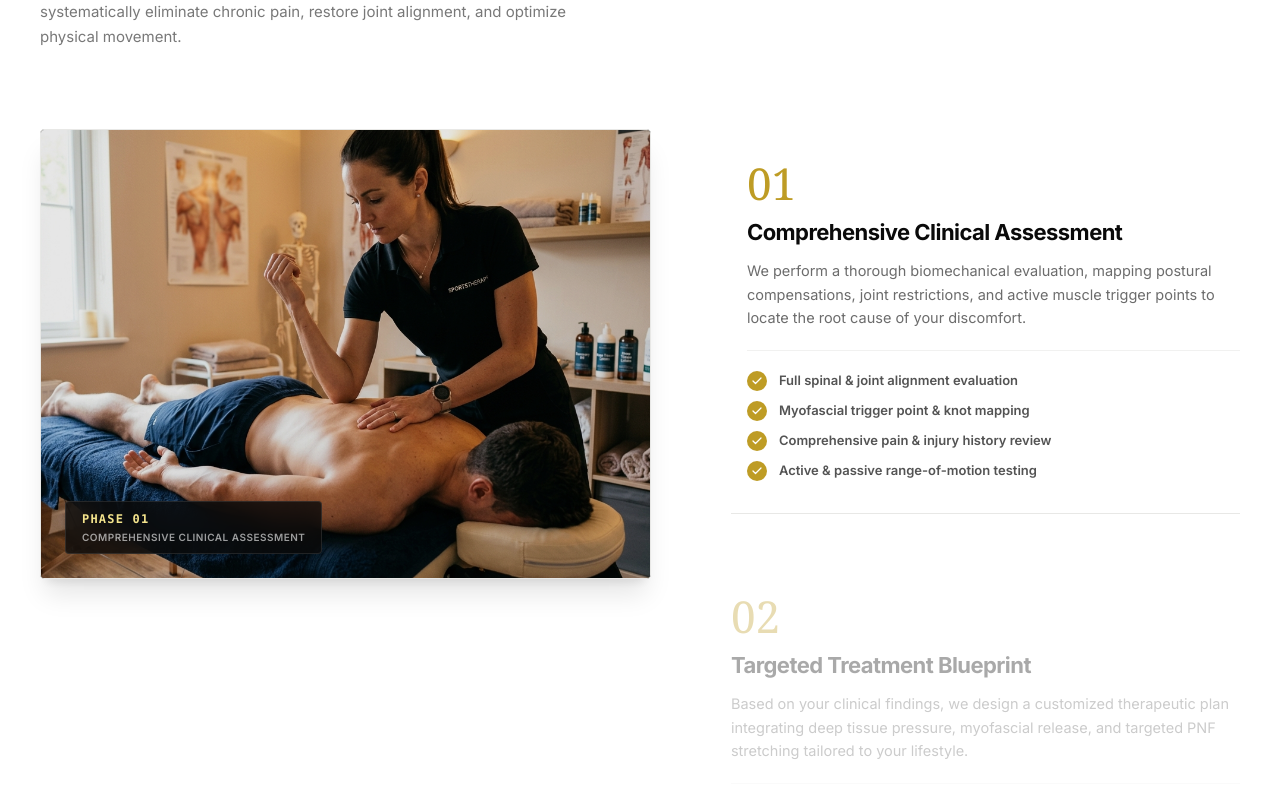
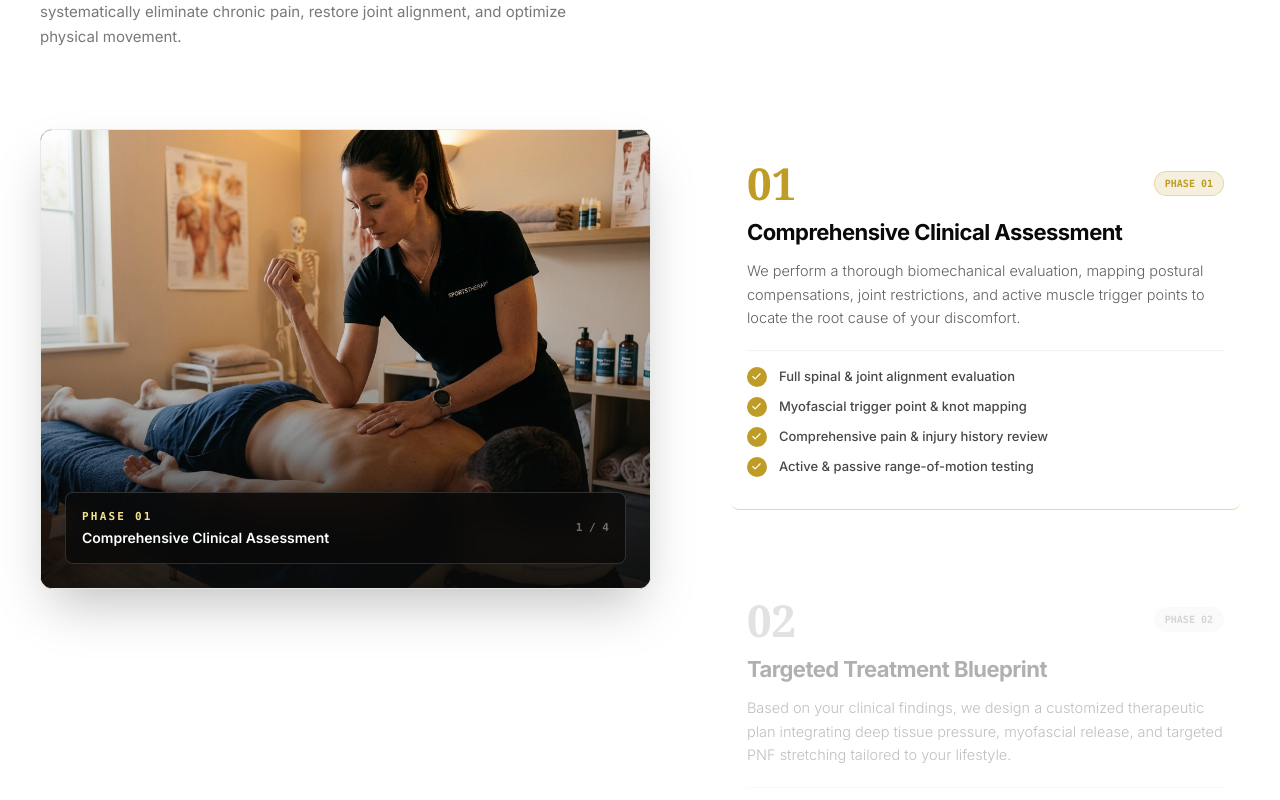
Before and after one commit to mohsindesigns/410-Muscle-Theraphy, a Next.js app: page / in a window 1280 px wide. Shown: the part 3560-4360 px from the top of the page. Built offline with nearby package versions, Linux system fonts and the light colour scheme; a web font is replaced by a local one.

Commit message:
real changes

```diff
--- a/src/components/sections/HowItWorksSection.jsx
+++ b/src/components/sections/HowItWorksSection.jsx
@@ -1,5 +1,5 @@
 'use client';
-import { useState } from 'react';
+import { useState, useEffect } from 'react';
 import Image from 'next/image';
 import data from '@/lib/data.json';
 import { Check } from 'lucide-react';
@@ -14,8 +14,42 @@ const stepImages = [
 
 export default function HowItWorksSection() {
   const [activeIdx, setActiveIdx] = useState(0);
+  const { label, title, description, items } = data.process;
 
-  const { label, title, description, items } = data.process;
+  // Scroll-based sync: finds the step whose center is closest to 40% from the top of the viewport
+  useEffect(() => {
+    const handleScroll = () => {
+      const focalPoint = window.innerHeight * 0.4; // 40% down from top
+      const steps = document.querySelectorAll('.process-step-item');
+      let bestIdx = 0;
+      let bestDist = Infinity;
+
+      steps.forEach((el, idx) => {
+        const rect = el.getBoundingClientRect();
+        const elCenter = rect.top + rect.height / 2;
+        const dist = Math.abs(elCenter - focalPoint);
+        if (dist < bestDist) {
+          bestDist = dist;
+          bestIdx = idx;
+        }
+      });
+
+      setActiveIdx(bestIdx);
+    };
+
+    window.addEventListener('scroll', handleScroll, { passive: true });
+    handleScroll(); // set initial active state on mount
+    return () => window.removeEventListener('scroll', handleScroll);
+  }, []);
+
+  const handleStepClick = (idx) => {
+    setActiveIdx(idx);
+    const target = document.querySelector(`[data-step-index="${idx}"]`);
+    if (target) {
+      const y = target.getBoundingClientRect().top + window.pageYOffset - 160;
+      window.scrollTo({ top: y, behavior: 'smooth' });
+    }
+  };
 
   return (
     <section className="bg-white py-16 md:py-32 relative border-t border-border-light/40">
@@ -35,81 +69,105 @@ export default function HowItWorksSection() {
         {/* ── Sticky Scroll Reveal Grid ───────────────── */}
         <div className="grid grid-cols-1 md:grid-cols-[1.2fr_1fr] gap-12 md:gap-20">
 
-          {/* Left Column: full-height wrapper, sticky image inside */}
+          {/* Left Column: Full-height container, sticky image frame */}
           <div className="hidden md:block">
-            <div className="sticky top-32 h-[450px] w-full overflow-hidden rounded-sm shadow-xl border border-border-light bg-dark-3">
+            <div className="sticky top-36 h-[460px] w-full overflow-hidden rounded-xl shadow-2xl border border-border-light bg-dark">
               <AnimatePresence mode="wait">
                 <motion.div
                   key={activeIdx}
-                  initial={{ opacity: 0, scale: 1.02 }}
+                  initial={{ opacity: 0, scale: 1.03 }}
                   animate={{ opacity: 1, scale: 1 }}
-                  exit={{ opacity: 0, scale: 0.98 }}
-                  transition={{ duration: 0.35, ease: 'easeInOut' }}
+                  exit={{ opacity: 0, scale: 0.97 }}
+                  transition={{ duration: 0.4, ease: 'easeOut' }}
                   className="absolute inset-0 w-full h-full"
                 >
                   <Image
-                    src={stepImages[activeIdx]}
-                    alt="Recovery Step visual"
+                    src={stepImages[activeIdx] || stepImages[0]}
+                    alt={items[activeIdx]?.title || 'Recovery Phase'}
                     fill
                     sizes="45vw"
                     className="object-cover"
                     priority
                   />
-                  {/* Overlay */}
-                  <div className="absolute inset-0 bg-dark/10" />
+                  <div className="absolute inset-0 bg-gradient-to-t from-dark/90 via-dark/20 to-transparent" />
                 </motion.div>
               </AnimatePresence>
-              {/* Step indicator tag */}
-              <div className="absolute bottom-6 left-6 bg-dark/80 backdrop-blur-md px-4 py-2 border border-border-dark rounded-sm">
-                <p className="text-gold font-mono font-bold text-[12px] tracking-widest mb-0.5">
-                  {data.process.phaseLabel} 0{activeIdx + 1}
-                </p>
-                <p className="text-white/60 text-[10px] uppercase tracking-wider font-semibold">
-                  {items[activeIdx]?.title}
-                </p>
+
+              {/* Dynamic Phase Overlay Badge */}
+              <div className="absolute bottom-6 left-6 right-6 bg-dark/85 backdrop-blur-md p-4 border border-white/15 rounded-lg flex items-center justify-between">
+                <div>
+                  <p className="text-gold font-mono font-bold text-[11px] tracking-[0.2em] uppercase mb-0.5">
+                    {data.process.phaseLabel} {items[activeIdx]?.id}
+                  </p>
+                  <p className="text-white font-semibold text-[14px] leading-snug">
+                    {items[activeIdx]?.title}
+                  </p>
+                </div>
+                <span className="text-white/40 text-[11px] font-mono font-bold">
+                  {activeIdx + 1} / {items.length}
+                </span>
               </div>
             </div>
           </div>
 
-          {/* Right Column: Scroll triggers */}
-          <div className="flex flex-col gap-6 md:gap-12">
+          {/* Right Column: Scroll Trigger Items */}
+          <div className="flex flex-col gap-8 md:gap-14">
             {items.map((step, idx) => {
               const actions = step.actions || [];
               const isActive = activeIdx === idx;
 
               return (
-                <motion.div
+                <div
                   key={step.id}
-                  onViewportEnter={() => setActiveIdx(idx)}
-                  viewport={{ amount: 0.5 }}
-                  className={`py-6 md:py-8 border-b border-border-light transition-all duration-300 flex flex-col justify-center min-h-[220px] md:min-h-[300px]
-                    ${isActive ? 'opacity-100 pl-2 md:pl-4' : 'opacity-100 md:opacity-35 pl-0'}`}
+                  data-step-index={idx}
+                  onClick={() => handleStepClick(idx)}
+                  className={`process-step-item py-6 md:py-8 border-b border-border-light transition-all duration-300 cursor-pointer flex flex-col justify-center min-h-[240px] md:min-h-[320px] rounded-lg px-3 md:px-4
+                    ${isActive ? 'bg-warm-white/60 md:bg-transparent opacity-100 border-gold-dark/40 shadow-sm md:shadow-none' : 'opacity-60 md:opacity-40 hover:opacity-80'}`}
                 >
-                  <span className="text-[36px] md:text-[44px] font-serif font-light text-gold-dark leading-none mb-3 select-none">
-                    {step.id}
-                  </span>
+                  {/* Step ID & Phase Label */}
+                  <div className="flex items-center justify-between mb-3">
+                    <span className={`text-[36px] md:text-[44px] font-serif font-bold leading-none transition-colors select-none
+                      ${isActive ? 'text-gold-dark' : 'text-dark/30'}`}>
+                      {step.id}
+                    </span>
+                    <span className={`text-[10px] font-mono font-bold uppercase px-2.5 py-1 rounded-full border transition-all
+                      ${isActive ? 'bg-gold-dark/15 text-gold-dark border-gold-dark/30' : 'bg-black/5 text-dark/40 border-transparent'}`}>
+                      {data.process.phaseLabel} {step.id}
+                    </span>
+                  </div>
 
-                  <h3 className="text-dark font-bold text-[18px] md:text-[22px] mb-3 tracking-tight leading-snug">
+                  {/* Mobile Image Preview for responsive excellence */}
+                  <div className="md:hidden relative w-full h-[180px] rounded-lg overflow-hidden my-3 border border-border-light">
+                    <Image
+                      src={stepImages[idx] || stepImages[0]}
+                      alt={step.title}
+                      fill
+                      className="object-cover"
+                    />
+                  </div>
+
+                  <h3 className={`font-bold text-[19px] md:text-[22px] mb-3 tracking-tight leading-snug transition-colors
+                    ${isActive ? 'text-dark' : 'text-dark/80'}`}>
                     {step.title}
                   </h3>
 
-                  <p className="text-dark/60 text-[13.5px] md:text-[14.5px] leading-relaxed mb-5">
+                  <p className="text-dark/65 text-[13.5px] md:text-[14.5px] leading-relaxed mb-5 font-light">
                     {step.description}
                   </p>
 
-                  {/* Checklist */}
-                  <ul className="flex flex-col gap-2.5 pt-5 border-t border-border-light/60">
+                  {/* Action Items Checklist */}
+                  <ul className="flex flex-col gap-2.5 pt-4 border-t border-border-light/60">
                     {actions.map((act) => (
-                      <li key={act} className="flex items-center gap-3 text-dark/70 text-[12.5px] md:text-[13px]">
+                      <li key={act} className="flex items-center gap-3 text-dark/75 text-[12.5px] md:text-[13px]">
                         <div className={`w-[18px] h-[18px] md:w-5 md:h-5 rounded-full flex items-center justify-center flex-shrink-0 transition-colors duration-300
                           ${isActive ? 'bg-gold-dark text-white' : 'bg-gold-dark/15 text-gold-dark'}`}>
-                          <Check size={10} strokeWidth={2.5} className="md:w-3 md:h-3" />
+                          <Check size={11} strokeWidth={2.5} />
                         </div>
-                        <span className="font-semibold">{act}</span>
+                        <span className="font-medium">{act}</span>
                       </li>
                     ))}
                   </ul>
-                </motion.div>
+                </div>
               );
             })}
           </div>
```
